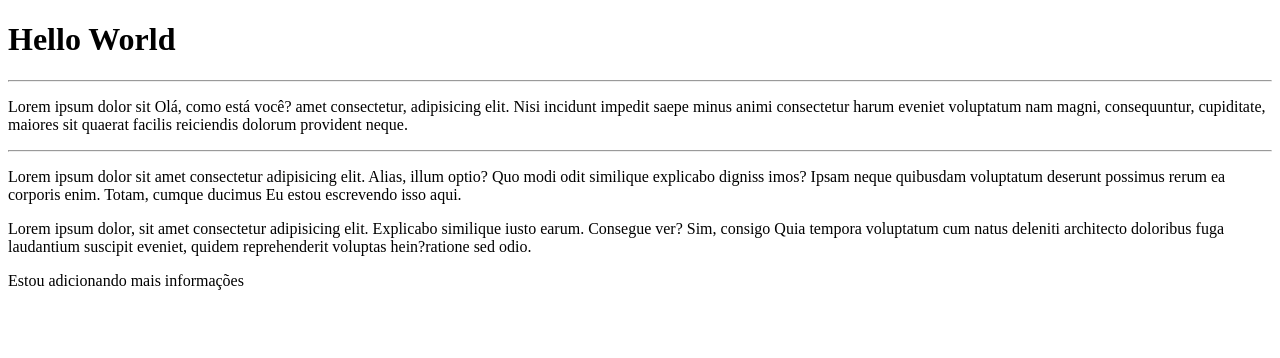
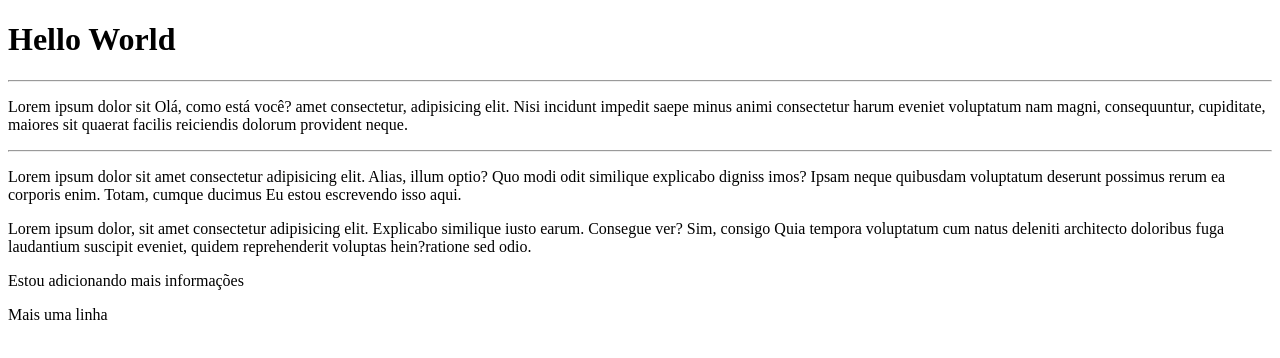
Before and after one commit to Matheus-R-Sena/Hello-World, a plain HTML site: page web/index.html in a window 1280 px wide. Drawn offline with Linux system fonts and the light colour scheme.

Commit message:
this is one more line

```diff
--- a/web/index.html
+++ b/web/index.html
@@ -22,6 +22,7 @@
              fuga laudantium suscipit eveniet,
              quidem reprehenderit voluptas hein?ratione sed odio.</p>
              <p> Estou adicionando mais informações</p>
+             <p>Mais uma linha</p>
 
 
 
```
